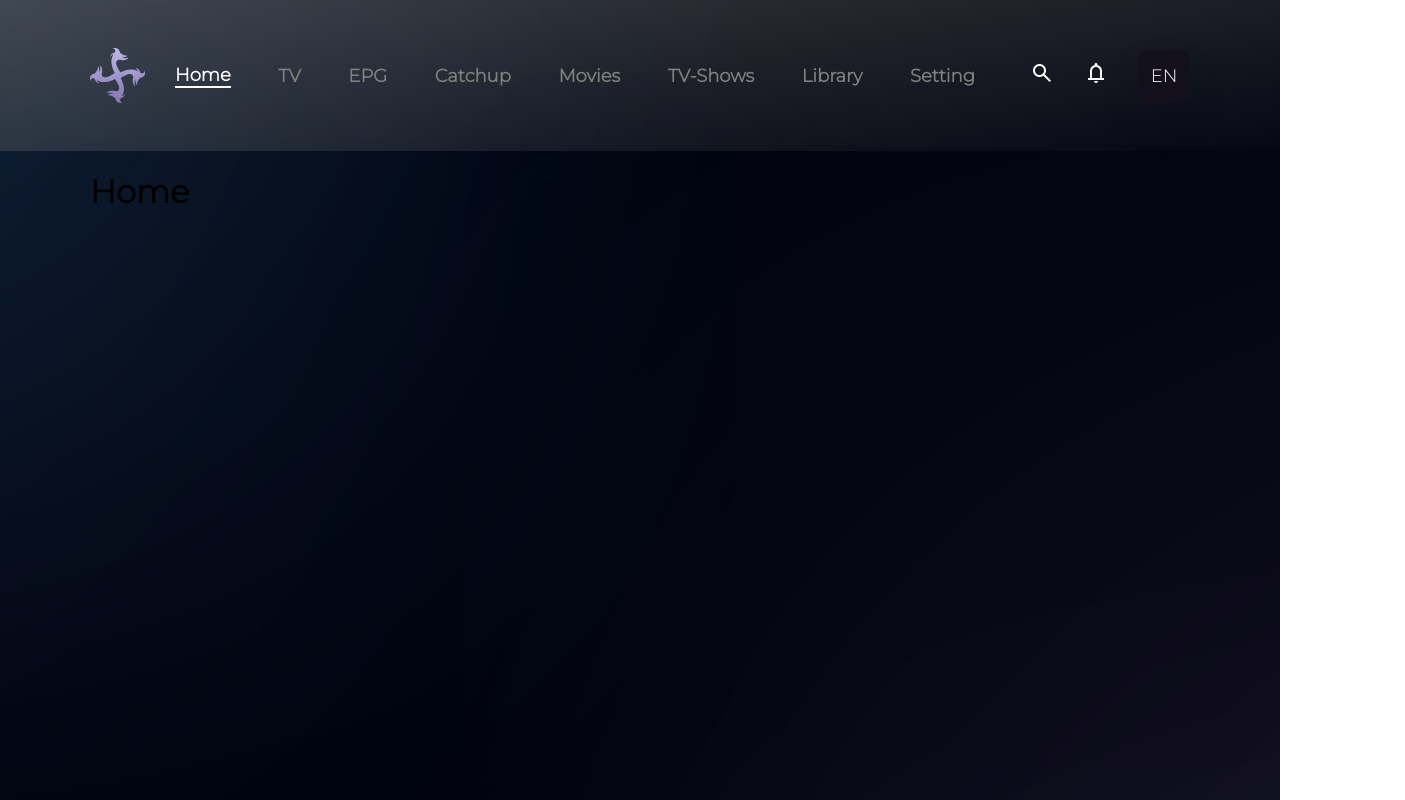
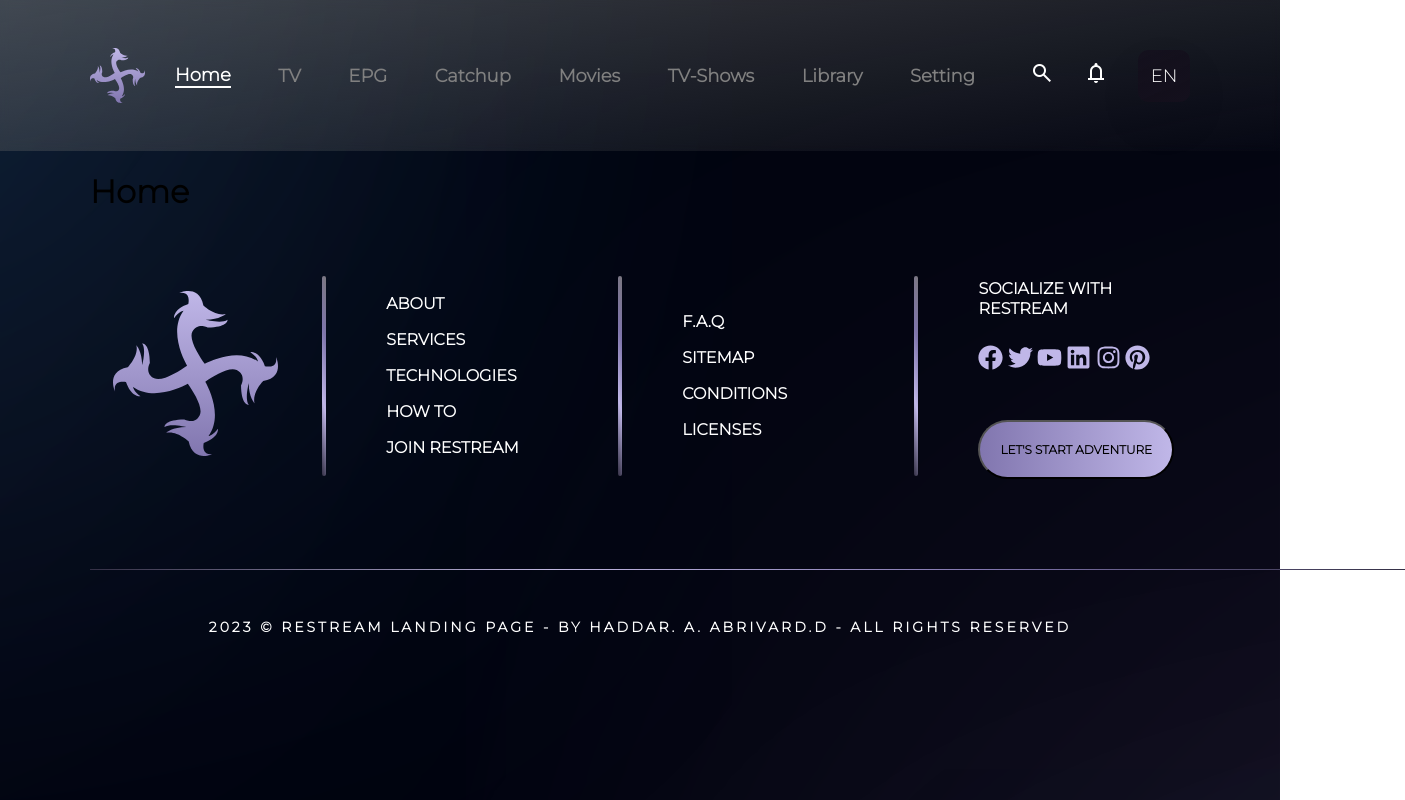
Before and after one commit to DwainAB/Projet-Netflix, a React (Create React App) app in the folder Projet-Netflix/: page / in a window 1280 px wide. Shown: the whole page, 1405 px wide, since content can reach past the window. Built offline with nearby package versions, Linux system fonts and the light colour scheme; a web font is replaced by a local one.

Commit message:
ajout de la navbar

```diff
--- a/Projet-Netflix/package.json
+++ b/Projet-Netflix/package.json
@@ -8,6 +8,7 @@
     "@testing-library/user-event": "^13.5.0",
     "react": "^18.2.0",
     "react-dom": "^18.2.0",
+    "react-icons": "^4.8.0",
     "react-router-dom": "^6.10.0",
     "react-scripts": "5.0.1",
     "web-vitals": "^2.1.4"
--- /dev/null
+++ b/Projet-Netflix/src/Components/Footer/Footer.css
@@ -0,0 +1,119 @@
+footer {
+    color: #fff;
+    padding: 30px 0;
+  }
+
+  .footer-container {
+    display: flex;
+    justify-content: center;
+    align-items: center;
+    margin-left: 90px;
+    margin-right: 90px;
+  }
+
+
+  .footer-section img{
+    transform: scale(3);
+  }
+
+  .footer-section {
+    flex-basis: 25%;
+    text-align: center;
+  }
+
+  .footer-section.margin{
+    padding: 0px 0px 0px 40px;
+    text-align: left;
+  }
+
+  .footer-section h3 {
+    font-family: 'Montserrat';
+    font-style: normal;
+    font-weight: 700;
+    font-size: 16px;
+    line-height: 20px;
+    color: #FFFFFF;
+  }
+
+  .footer-section p {
+    font-family: 'Montserrat';
+    font-style: normal;
+    font-weight: 700;
+    font-size: 16px;
+    line-height: 20px;
+    color: #FFFFFF;
+    cursor: pointer;
+    transition: all 300ms ease;
+  }
+
+  .footer-separator {
+    width: 6px;
+    height: 200px;
+    border-radius: 2px;
+    background: rgb(52,48,69);
+background: linear-gradient(77deg, rgba(52,48,69,1) 0%, rgba(192,183,232,1) 35%, rgba(139,128,186,0.9108893557422969) 67%, rgba(122,120,120,1) 100%);
+    background-size: 6px 100%;
+    margin: 0 20px;
+  }
+
+  .logo{
+    justify-content: space-between;
+    display: flex;
+    font-size: 25px;
+    padding: 10px 40px 50px 0px;
+    cursor: pointer;
+    transition: all 300ms ease;
+  }
+
+  button{
+    margin-bottom: 10px !important;
+    padding: 20px;
+    font-family: 'Montserrat';
+    font-style: normal;
+    font-weight: bold;
+    font-size: 12px;
+    line-height: 15px;
+    background: linear-gradient(90deg, #8176AF 0%, #C0B7E8 100%);
+    border-radius: 40px;
+    cursor: pointer;
+    transition: transforme all 400ms ease;
+  }
+
+  .footer-separators{
+    background: rgb(52,48,69);
+    background: linear-gradient(77deg, rgba(52,48,69,1) 0%, rgba(192,183,224,1) 35%, rgba(129,118,175,1) 68%, rgba(52,48,69,1) 100%);
+    width: 1315px;
+    height: 1px;
+    margin-top: 80px;
+    margin-left: 90px;
+    margin-right: 90px;
+  }
+
+  .footer-separators-text{
+    display: flex;
+    justify-content: center;
+    margin-top: 50px;
+    font-family: Montserrat;
+    font-weight: bold;
+    font-size: 14px;
+    line-height: 17px;
+    line-height: 100%;
+    letter-spacing: 3px;
+  }
+
+  /* button */
+
+  button:hover{
+    transform: scale(1.1);
+    background: rgb(31,142,190);
+    background: linear-gradient(77deg, rgba(31,142,190,1) 0%, rgba(68,4,149,1) 39%, rgba(68,4,149,1) 68%, rgba(177,2,205,1) 96%);
+  }
+
+  .footer-section p:hover{
+    color: rgb(31,142,190);
+    color: linear-gradient(77deg, rgba(31,142,190,1) 0%, rgba(68,4,149,1) 39%, rgba(68,4,149,1) 68%, rgba(177,2,205,1) 96%);
+  }
+
+  .logo:hover{
+    transform: scale(1.1);
+  }
--- a/Projet-Netflix/src/Components/Footer/Footer.jsx
+++ b/Projet-Netflix/src/Components/Footer/Footer.jsx
@@ -1,7 +1,65 @@
 import React from "react";
+import './Footer.css'
+import logo from "../../assets/logo.svg"
+import { FaFacebook } from 'react-icons/fa';
+import { FaTwitter } from 'react-icons/fa';
+import { FaYoutube } from 'react-icons/fa';
+import { FaLinkedin } from 'react-icons/fa';
+import { FaInstagram } from 'react-icons/fa';
+import { FaPinterest } from 'react-icons/fa';
+
+
+
+
+
 
 function Footer(){
+    return (
+        <footer>
+  <div class="footer-container">
+    <div class="footer-section">
+      <img src={logo} alt="" />
+    </div>
+    <div class="footer-separator"></div>
+    <div class="footer-section margin">
+      <p>ABOUT</p>
+      <p>SERVICES</p>
+      <p>TECHNOLOGIES</p>
+      <p>HOW TO</p>
+      <p>JOIN RESTREAM</p>
+    </div>
+    <div class="footer-separator"></div>
+    <div class="footer-section margin">
+      <p>F.A.Q</p>
+      <p>SITEMAP</p>
+      <p>CONDITIONS</p>
+      <p>LICENSES</p>
+    </div>
+    <div class="footer-separator"></div>
+    <div class="footer-section margin">
+      <h3>SOCIALIZE WITH RESTREAM</h3>
+      <div className="logo">
+        <FaFacebook color="#C0B7E8"/>
+        <FaTwitter color="#C0B7E8"/>
+        <FaYoutube color="#C0B7E8"/>
+        <FaLinkedin color="#C0B7E8"/>
+        <FaInstagram color="#C0B7E8"/>
+        <FaPinterest color="#C0B7E8"/>
+      </div>
+      <button>
+        LET'S START ADVENTURE
+      </button>
+    </div>
+  </div>
+  <div class="footer-separators"></div>
+  <span className="footer-separators-text">
+  2023 © RESTREAM LANDING PAGE - BY HADDAR. A. ABRIVARD.D - ALL RIGHTS RESERVED
+  </span>
+</footer>
 
+
+    )
 }
 
+
 export default Footer
```
Also changed, not shown: 1 other file (tests, documents, lock files or other folders).
